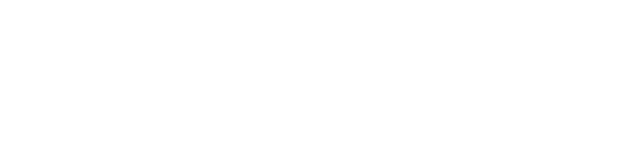
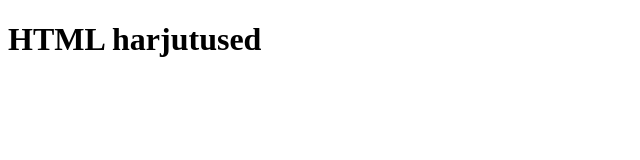
Before and after one commit to sjakobson-arch/html, a plain HTML site: page index.html in a window 1280 px wide. Shown: the whole page, without its empty margins (0-640 px from the left). Drawn offline with Linux system fonts and the light colour scheme.

Commit message:
Update index.html

```diff
--- a/index.html
+++ b/index.html
@@ -6,6 +6,6 @@
     <title>HTML harjutused</title>
 </head>
 <body>
-
+    <h1>HTML harjutused</h1>
 </body>
 </html>
```
